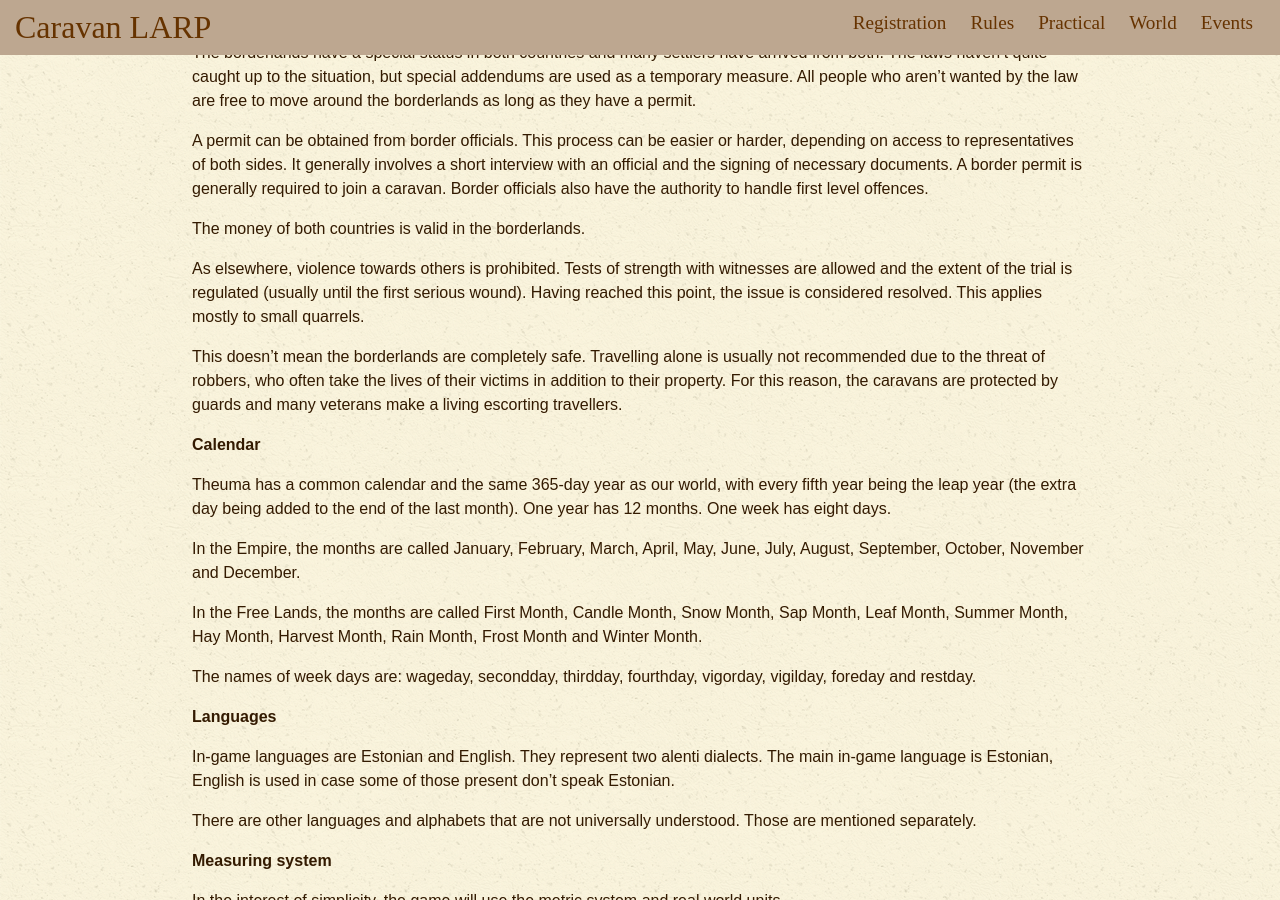
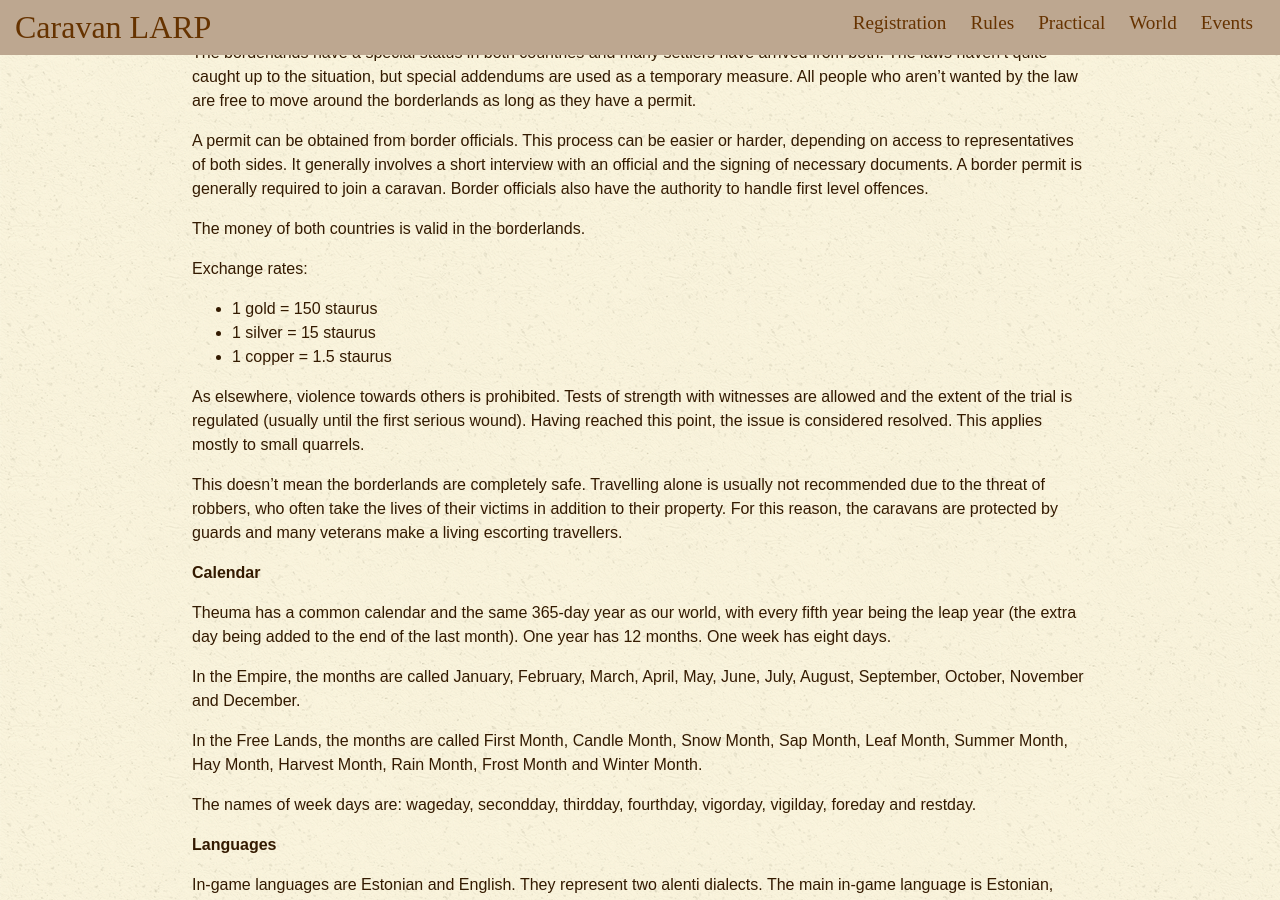
Before and after one commit to karavanlarp/karavanlarp.github.io, a Jekyll site: the page built from eng/world/theuma.md, in a window 1280 px wide and 900 px high, scrolled down 2010 px. Built offline with Jekyll 4.4.1, drawn with Linux system fonts in a browser that asks for light colours; some web fonts are replaced.

Commit message:
currency

```diff
--- a/eng/world/theuma.md
+++ b/eng/world/theuma.md
@@ -65,6 +65,12 @@ The borderlands have a special status in both countries and many settlers have a
 A permit can be obtained from border officials. This process can be easier or harder, depending on access to representatives of both sides. It generally involves a short interview with an official and the signing of necessary documents. A border permit is generally required to join a caravan. Border officials also have the authority to handle first level offences.
 
 The money of both countries is valid in the borderlands.
+
+Exchange rates:
+
+* 1 gold = 150 staurus
+* 1 silver = 15 staurus
+* 1 copper = 1.5 staurus
 
 As elsewhere, violence towards others is prohibited. Tests of strength with witnesses are allowed and the extent of the trial is regulated (usually until the first serious wound). Having reached this point, the issue is considered resolved. This applies mostly to small quarrels.
 
```
